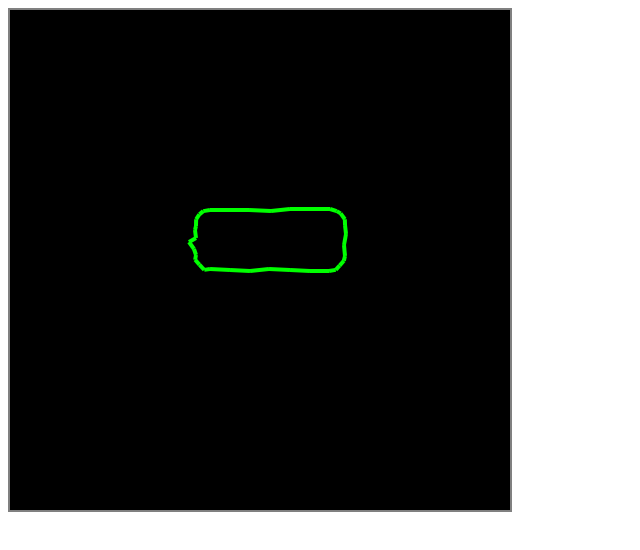
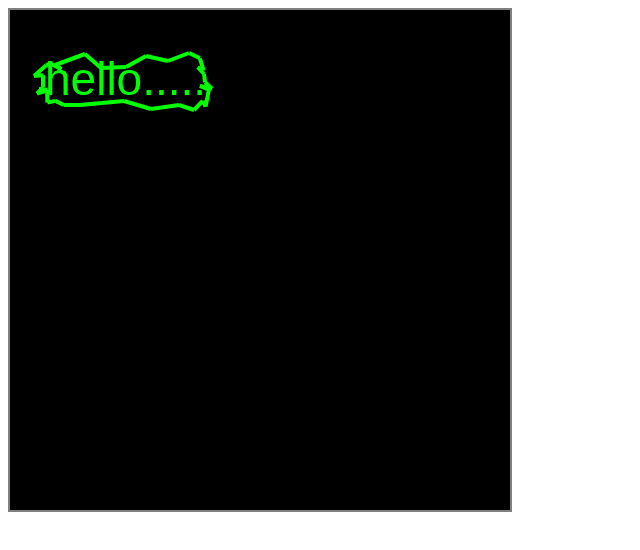
Before and after one commit to zoolu-got-rhythm/speech-box, a plain HTML site: page index.html in a window 1280 px wide. Shown: the whole page, without its empty margins (0-640 px from the left). Drawn offline with Linux system fonts and the light colour scheme.

Commit message:
have text inside box

```diff
--- a/index.html
+++ b/index.html
@@ -12,6 +12,7 @@
 </head>
 <body>
     <canvas id="c" width="500" height="500"> </canvas>
-    <script src="index.js"> </script>
+    <script src="speechBox.js"> </script>
+    <script src="speechBoxWithText.js"> </script>
 </body>
 </html>
--- a/index.js
+++ b/speechBox.js
@@ -226,7 +226,6 @@ function degreesToRadians(degrees){
 
 function drawCoordsWithLines(canvas, plotArr, coloursArr, lineWidth){
     let ctx = canvas.getContext("2d");
-    ctx.clearRect(0, 0, canvas.width, canvas.height);
     ctx.lineWidth = lineWidth;
 
     let prevCoOrd;
@@ -263,13 +262,15 @@ function drawCoordsWithLines(canvas, plotArr, coloursArr, lineWidth){
 
         prevCoOrd = currentPoint;
     }
+}
 
-
+function clearCanvas(canvas){
+    let ctx = canvas.getContext("2d");
+    ctx.clearRect(0, 0, canvas.width, canvas.height);
 }
 
 function drawCoOrdsWithDots(canvas, plotArr){
     let ctx = canvas.getContext("2d");
-    ctx.clearRect(0, 0, canvas.width, canvas.height);
 
     for(let i = 0; i < plotArr.length; i++){
         let currentPoint = plotArr[i];
@@ -284,7 +285,10 @@ function drawCoOrdsWithDots(canvas, plotArr){
     }
 }
 
-function drawCoordsWithTimer(ctx, plotArr, coloursArr, lineWidth, onDoneCallback){
+function drawCoordsWithTimer(canvas, plotArr, coloursArr, lineWidth, onDoneCallback){
+
+    let ctx = canvas.getContext("2d");
+
     let prevCoOrd;
     let i = 0;
      // start
@@ -341,18 +345,16 @@ let plotArr = plotDialogueBoxCoords(origin, 150, 60, 15, 6, 8);
 // drawCoOrdsWithDots(canvas, plotArr);
 // drawCoordsWithLines(canvas, plotArr, ["lime", "green"]);
 
-drawCoordsWithTimer(ctx, plotArr, ["lime", "lime"], 4, function(plotArrRef){
-    window.setInterval(function(){
-        wiggleDialogueBox(plotDialogueBoxCoords(origin, 150, 60, 15, 6, 8));
-    }, 50);
-});
+// drawCoordsWithTimer(canvas, plotArr, ["lime", "lime"], 4, function(plotArrRef){
+//     window.setInterval(function(){
+//         wiggleDialogueBox(canvas, plotDialogueBoxCoords(origin, 150, 60, 15, 6, 8));
+//     }, 50);
+// });
 
 // wiggleDialogueBox(plotDialogueBoxCoords(origin, 150, 60, 15, 6, 8));
 
 
 function wiggleDialogueBox(plotArr){
-    var originCoOrdOffsetX, originCoOrdOffsetY;
-
     let plotArrCopy = plotArr.slice(); // could use slice
     for(let i = 0; i < plotArrCopy.length; i++){
         var coOrd = plotArrCopy[i];
@@ -362,15 +364,12 @@ function wiggleDialogueBox(plotArr){
 
         coOrd.x += randXOffset;
         coOrd.y += randomYOffset;
-
-
-
-
-
     }
 
+    return plotArrCopy;
+
     // drawCoOrdsWithDots(canvas, plotArrCopy);
-    drawCoordsWithLines(canvas, plotArr, ["lime", "lime"], 4);
+    // drawCoordsWithLines(canvas, plotArr, ["lime", "lime"], 4);
 }
 
 function generateRandomNegOrPosNumberInRangeX(x){
--- /dev/null
+++ b/speechBoxWithText.js
@@ -0,0 +1,55 @@
+
+// let canvas = document.getElementById("c");
+
+speechBoxWithText("46px arial", "hello.....", new Point(50, 50), 15);
+
+
+function speechBoxWithText(textStringSpecifications, text, originCoOrdinate, borderRadius){
+
+    console.log(originCoOrdinate);
+    console.log("   ORIGINAL CO-ORD");
+
+    var calculatedTextWidth = getTextWidth(text, textStringSpecifications);
+    var calculatedTextHeight = getTextHeight(text, textStringSpecifications);
+
+    const plotArr = plotDialogueBoxCoords(
+        originCoOrdinate,
+        Math.ceil(calculatedTextWidth) , // may need to round to whole number
+        Math.ceil(calculatedTextHeight), // may need to round to whole number
+        borderRadius,
+        6,
+        8);
+
+    drawCoordsWithTimer(canvas, plotArr, ["lime", "lime"], 4, function(plotArrRef){
+        window.setInterval(function(){
+            clearCanvas(canvas);
+            var ctx = canvas.getContext("2d");
+            ctx.font = textStringSpecifications;
+            ctx.fillStyle = "lime";
+            ctx.fillText(text, originCoOrdinate.x - borderRadius, originCoOrdinate.y + (calculatedTextHeight - calculatedTextHeight / 4));
+
+            let plotWithWigglesArr = wiggleDialogueBox(plotArr);
+            drawCoordsWithLines(canvas, plotWithWigglesArr, ["lime", "lime"], 4);
+        }, 100);
+    });
+}
+
+
+
+
+function getTextWidth(text, font) {
+    // re-use canvas object for better performance
+    var canvas = getTextWidth.canvas || (getTextWidth.canvas = document.createElement("canvas"));
+    var context = canvas.getContext("2d");
+    context.font = font;
+    var metrics = context.measureText(text);
+    return metrics.width;
+}
+
+function getTextHeight(text, font) {
+    // re-use canvas object for better performance
+    var canvas = getTextHeight.canvas || (getTextHeight.canvas = document.createElement("canvas"));
+    var context = canvas.getContext("2d");
+    context.font = font;
+    return parseInt(context.font.match(/\d+/), 10);
+}
```
